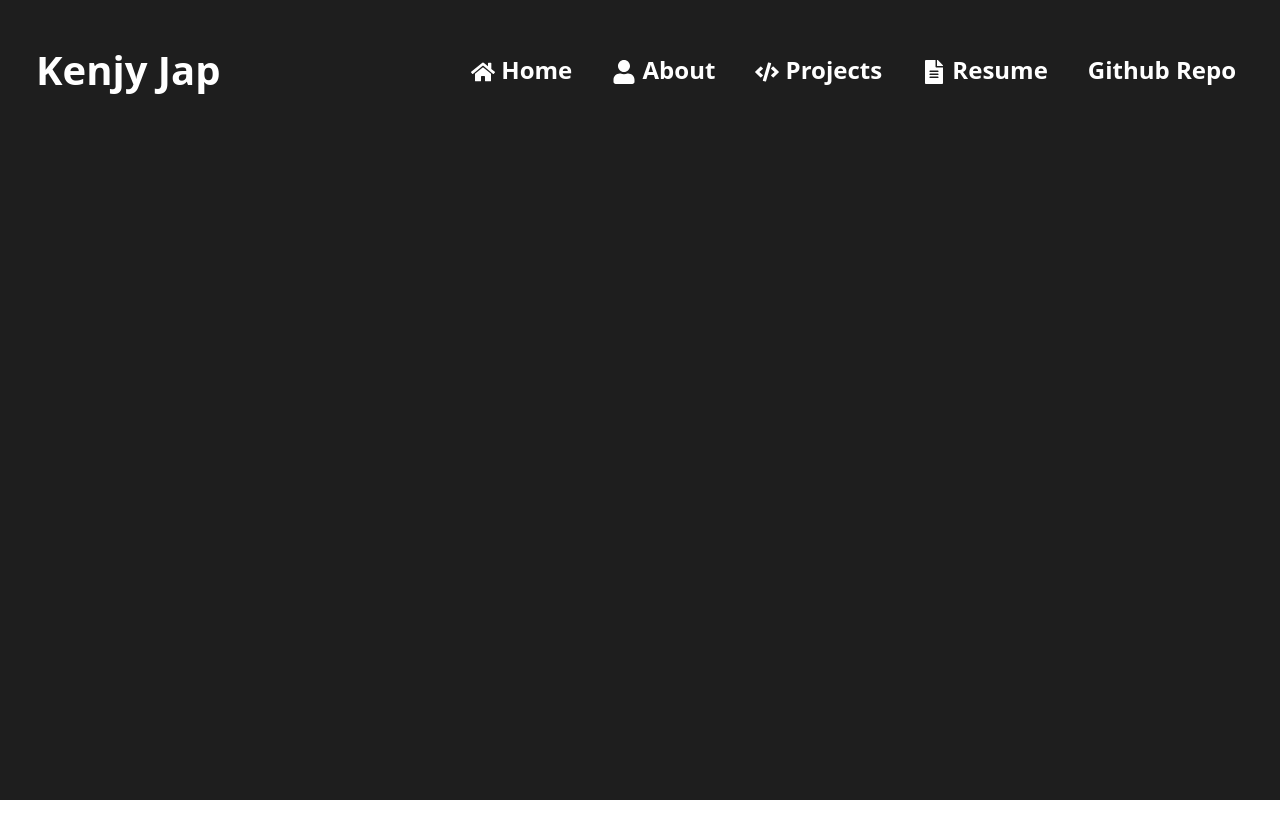
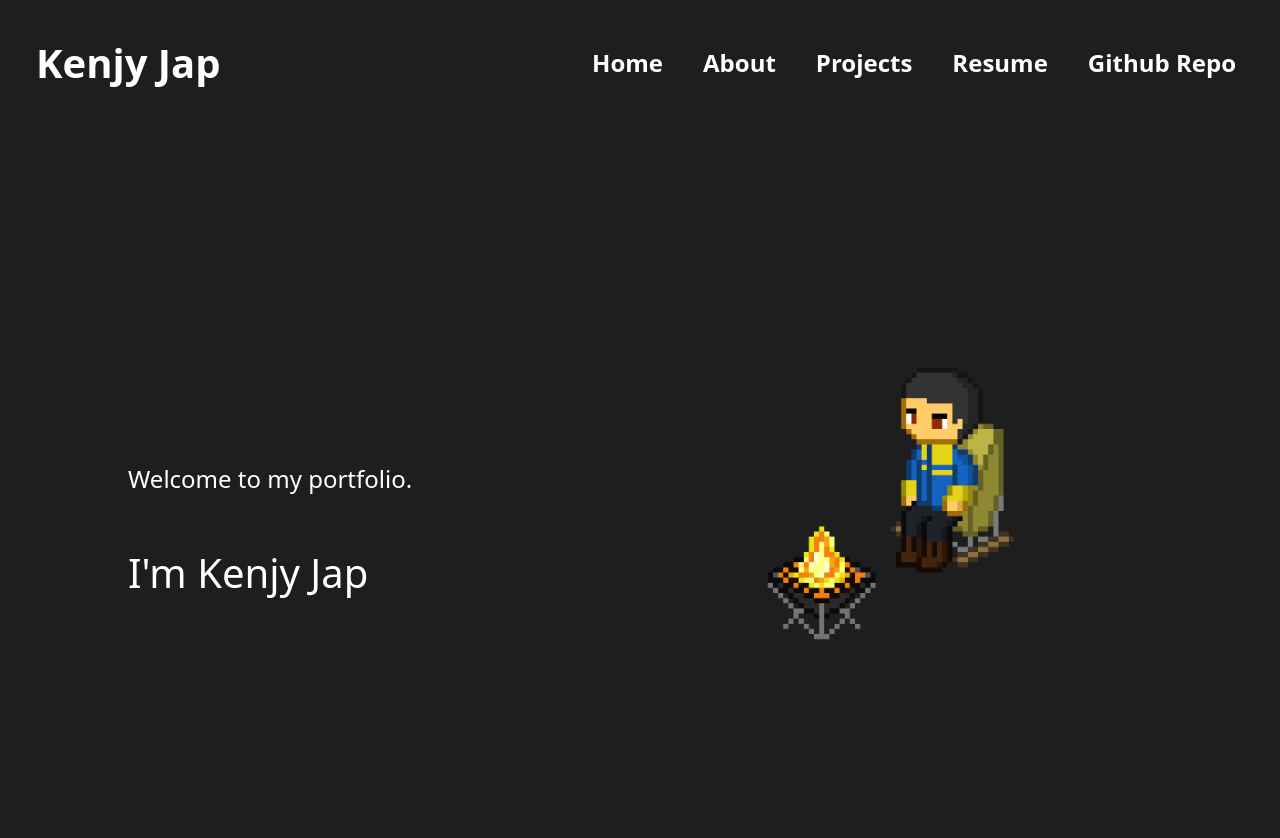
Before and after one commit to Kenhie94/kenjyjap.github.io, a Next.js app in the folder client/: page / in a window 1280 px wide. Shown: the top 838 px of the page. Before the commit the page ends 800 px from the top, so only its background shows below. Built offline with nearby package versions, Linux system fonts and the light colour scheme.

Commit message:
sticky navbar, added hero component

```diff
--- a/client/src/app/components/Navbar.js
+++ /dev/null
@@ -1,50 +0,0 @@
-"use client";
-
-import React from "react";
-import Link from "next/link";
-import { FaHome, FaUser, FaCode, FaFileAlt, FaBars, FaTimes, FaGithub, FaStar, FaCodeBranch } from 'react-icons/fa';
-import "./style.css";
-
-export default function Navbar() {
-  return (
-    <nav className="Header-Container navbar navbar-expand-lg px-4">
-      <div className="container-fluid d-flex justify-content-between align-items-center">
-        {/* Left Side - Brand Name */}
-        <Link className="navbar-brand fs-1 fw-bold" href="#">
-          Kenjy Jap
-        </Link>
-
-        {/* Right Side - Navigation Links */}
-        <div className="d-flex">
-          <ul className="navbar-nav d-flex flex-row gap-4 fs-4 fw-bold">
-            <li className="nav-item">
-              <Link className="nav-link" href="#">
-                <FaHome /> Home
-              </Link>
-            </li>
-            <li className="nav-item">
-              <Link className="nav-link" href="#about">
-                <FaUser /> About
-              </Link>
-            </li>
-            <li className="nav-item">
-              <Link className="nav-link" href="#projects">
-                <FaCode /> Projects
-              </Link>
-            </li>
-            <li className="nav-item">
-              <Link className="nav-link" href="#resume">
-                <FaFileAlt /> Resume
-              </Link>
-            </li>
-            <li className="nav-item">
-              <Link className="nav-link" href="https://github.com/Kenhie94/kenjyjap.github.io">
-                Github Repo
-              </Link>
-            </li>
-          </ul>
-        </div>
-      </div>
-    </nav>
-  );
-}
--- /dev/null
+++ b/client/src/app/components/hero/Hero.js
@@ -0,0 +1,18 @@
+import "./style.css"
+
+export default function Hero() {
+  return (
+    <div className="hero-container d-flex align-items-center justify-content-between">
+      {/* Left Side - Text Content */}
+      <div className="text-container">
+        <h4 className="py-5">Welcome to my portfolio.</h4>
+        <h1>I'm Kenjy Jap</h1>
+      </div>
+
+      {/* Right Side - Image */}
+      <div className="image-container">
+        <img src="/images/gif/pixel-camp-art.gif" alt="Pixel art of someone camping" className="hero-image" />
+      </div>
+    </div>
+  );
+}
--- /dev/null
+++ b/client/src/app/components/hero/style.css
@@ -0,0 +1,28 @@
+/* Hero Section Full Page */
+.hero-container {
+  width: 100%;
+  height: 100vh; /* Full viewport height */
+  display: flex;
+  align-items: center;
+  justify-content: space-between;
+  padding: 0 10%; /* Adds spacing */
+}
+
+/* Left Side - Text */
+.text-container {
+  flex: 1; /* Takes up half the space */
+  color: white;
+}
+
+/* Right Side - Image */
+.image-container {
+  flex: 1; /* Takes up half the space */
+  display: flex;
+  justify-content: center;
+}
+
+.hero-image {
+  width: 80%; /* Adjust size */
+  max-width: 500px; /* Limit max size */
+  border-radius: 10px; /* Optional rounded corners */
+}
--- /dev/null
+++ b/client/src/app/components/navbar/Navbar.js
@@ -0,0 +1,51 @@
+"use client";
+
+import React from "react";
+import Link from "next/link";
+import "./style.css";
+
+export default function Navbar() {
+  return (
+    <header className="navbar-container">
+      <nav className="navbar navbar-expand-lg px-4">
+        <div className="container-fluid d-flex justify-content-between align-items-center">
+          {/* Left Side - Brand Name */}
+          <Link className="nav-link fs-1 fw-bold" href="#">
+            Kenjy Jap
+          </Link>
+
+          {/* Right Side - Navigation Links */}
+          <div className="d-flex">
+            <ul className="navbar-nav d-flex flex-row gap-4 fs-4 fw-bold">
+              <li className="nav-item">
+                <Link className="nav-link" href="#">
+                  Home
+                </Link>
+              </li>
+              <li className="nav-item">
+                <Link className="nav-link" href="#about">
+                  About
+                </Link>
+              </li>
+              <li className="nav-item">
+                <Link className="nav-link" href="#projects">
+                  Projects
+                </Link>
+              </li>
+              <li className="nav-item">
+                <Link className="nav-link" href="#resume">
+                  Resume
+                </Link>
+              </li>
+              <li className="nav-item">
+                <Link className="nav-link" href="https://github.com/Kenhie94/kenjyjap.github.io">
+                  Github Repo
+                </Link>
+              </li>
+            </ul>
+          </div>
+        </div>
+      </nav>
+    </header>
+  );
+}
--- /dev/null
+++ b/client/src/app/components/navbar/style.css
@@ -0,0 +1,38 @@
+/* Make the navbar static */
+.navbar-container {
+  position: sticky; /* Ensures it stays at the top of the page */
+  top: 0;
+  width: 100%;
+  background-color: #1e1e1e; /* Dark background color */
+  z-index: 1000; /* Ensures it appears above other elements */
+  padding: 10px 0; /* Optional padding */
+}
+
+.navbar-brand {
+  color: white
+}
+
+/* Additional styles for navbar links */
+/* Ensure navbar links stay purple when active */
+.nav-link {
+  color: white;
+  text-decoration: none;
+}
+
+.nav-link:hover {
+  color: rgb(210, 145, 250); /* Optional hover color */
+}
+
+/* Set active and focus state to purple */
+.nav-link:active,
+.nav-link:focus {
+  color: rgb(210, 145, 250) !important; /* Change active link color to purple */
+  text-decoration: none; /* Remove underline for consistency */
+}
+
+
+
+/* Add some spacing between links */
+.navbar-nav {
+  gap: 20px; /* Space between links */
+}
--- a/client/src/app/components/style.css
+++ /dev/null
@@ -1,17 +0,0 @@
-/* Ensure Header-Container has a dark background and white text */
-.Header-Container {
-  background-color: #1e1e1e; /* Dark background */
-  color: white !important; /* Ensure text is white */
-  padding: 15px 0; /* Add some padding */
-}
-
-/* Ensure navbar links are also white */
-.Header-Container .nav-link,
-.Header-Container .navbar-brand {
-  color: white !important; /* Override Bootstrap default */
-}
-
-/* Add hover effect */
-.Header-Container .nav-link:hover {
-  color: #9b59b6 !important; /* Change to yellow on hover */
-}
--- a/client/src/app/globals.css
+++ b/client/src/app/globals.css
@@ -1,8 +1,8 @@
 @import url('https://fonts.googleapis.com/css2?family=Inter:ital,opsz,wght@0,14..32,100..900;1,14..32,100..900&family=Roboto:ital,wdth,wght@0,75..100,100..900;1,75..100,100..900&display=swap');
 
 body {
-  background-color: rgb(30, 30, 30);
-  color: white;
+  background-color: rgb(30, 30, 30); /* Dark Background */
+  color: white !important;  /* Ensure text is white */
   margin: 0;
   font-family: "Roboto", sans-serif;
   -webkit-font-smoothing: antialiased;
--- a/client/src/app/page.js
+++ b/client/src/app/page.js
@@ -1,19 +1,25 @@
-'use client'
+"use client";
 
 import React from "react";
 import styled from "styled-components";
-import Navbar from "./components/Navbar";
+import Navbar from "./components/navbar/Navbar";
+import Hero from "./components/hero/Hero";
 
 const AppContainer = styled.div`
-  background-color: #1e1e1e;
+  background-color: #1e1e1e; /* Match the background color of the hero section */
   min-height: 100vh;
-  padding: 20px 0;
+  padding: 15px 0;
 `;
+
+const MainContent = styled.div``;
 
 export default function Home() {
   return (
     <AppContainer>
       <Navbar />
+      <MainContent>
+        <Hero />
+      </MainContent>
     </AppContainer>
   );
 }
```
Also changed, not shown: client/public/images/gif/pixel-camp-art.gif (added), client/public/images/gif/pixel-coding-art.gif (added).
